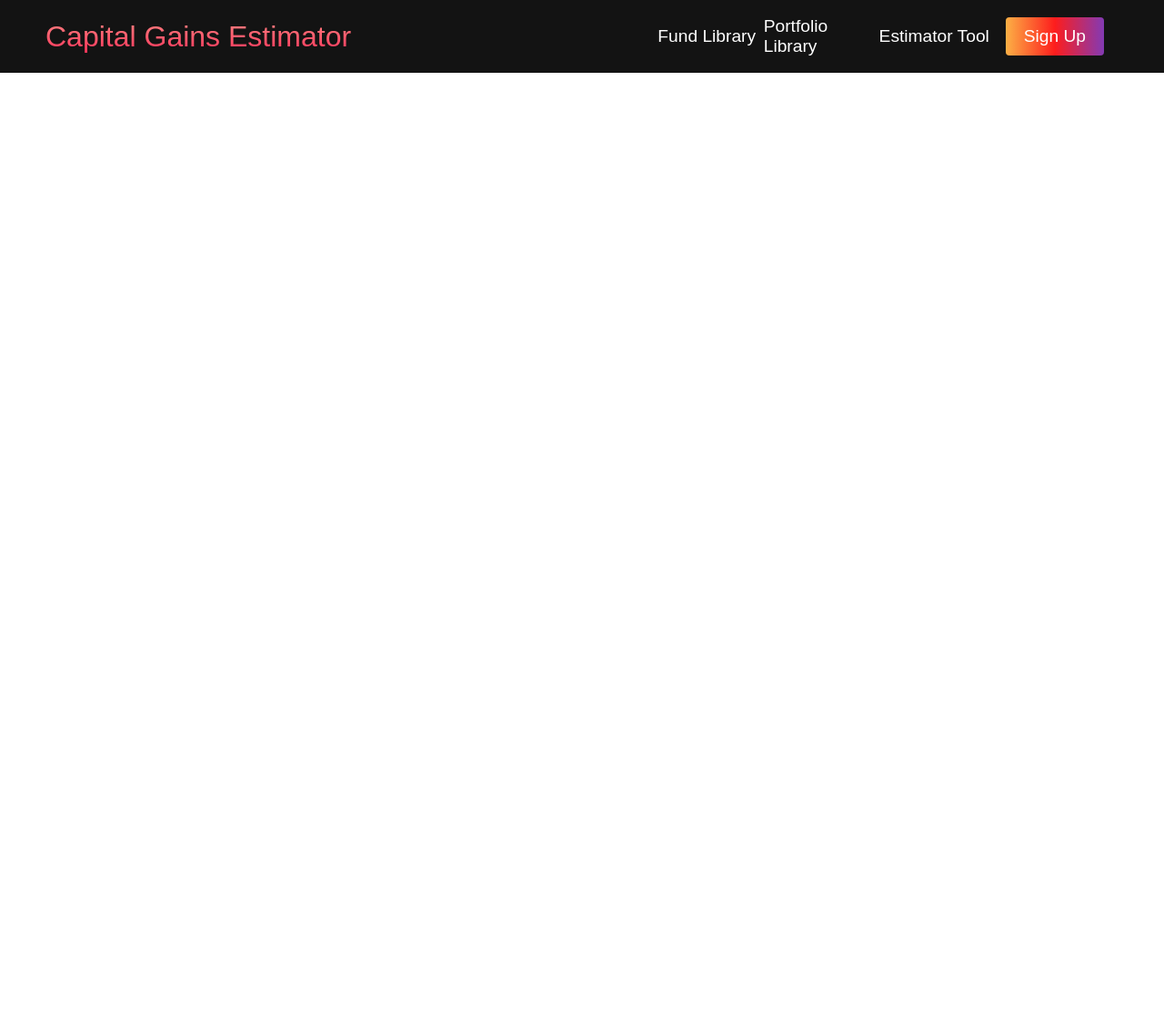
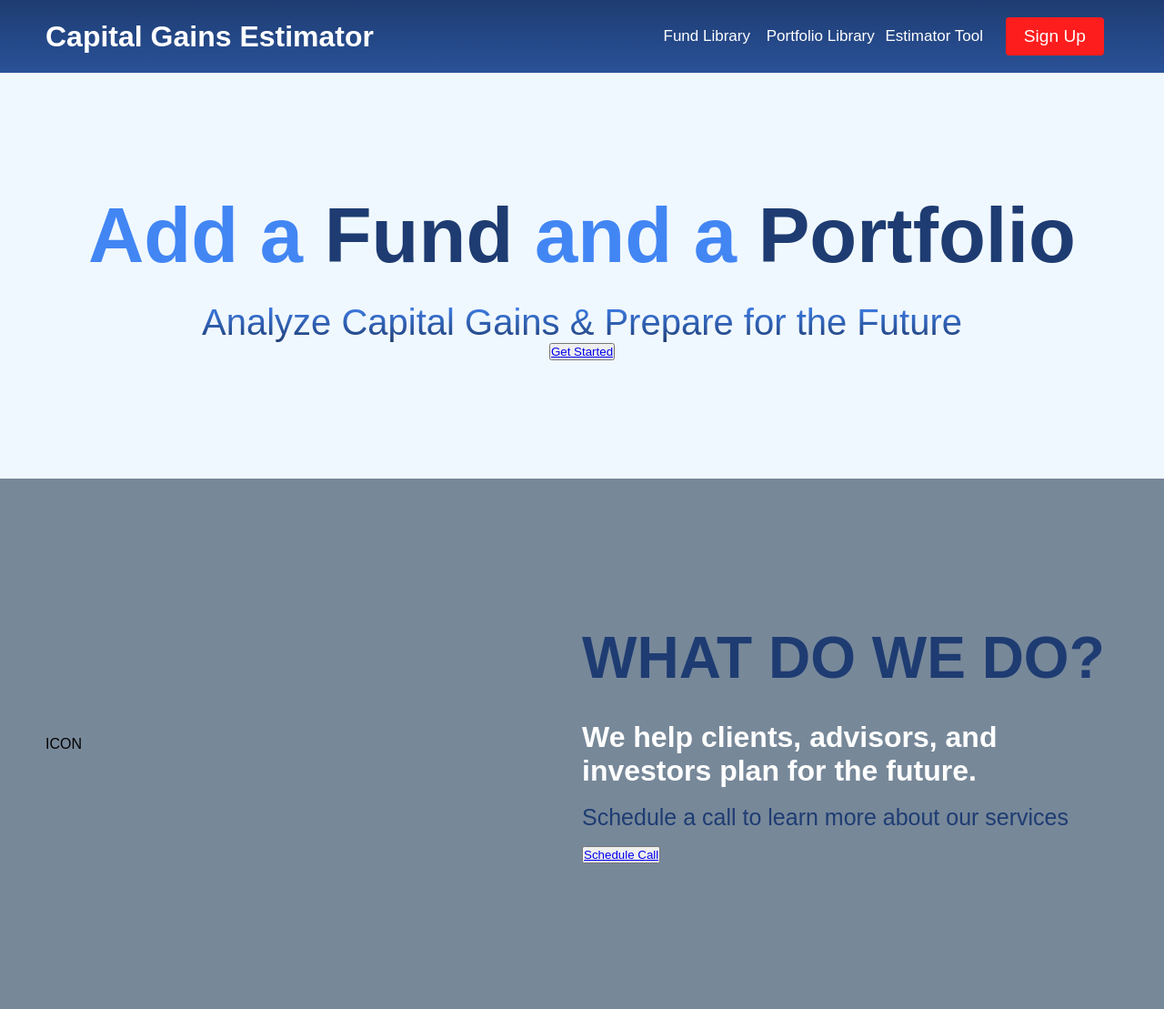
Before and after one commit to AustinNoyes-Business/Capital-Gains-Estimator, a plain HTML site: page index.html in a window 1280 px wide. Shown: the whole page at 91% size. Before the commit the page ends 800 px from the top, so only its background shows below. Drawn offline with Linux system fonts and the light colour scheme.

Commit message:
Add files via upload

```diff
--- a/index.html
+++ b/index.html
@@ -32,6 +32,31 @@
         </ul>
       </div>
     </nav>
+
+    <!-- Hero Section -->
+    <div class="hero" id="home">
+      <div class="hero__container">
+        <h1 class="hero__heading">Add a <span>Fund</span> and a <span>Portfolio</span></h1>
+        <p class="hero__description">Analyze Capital Gains & Prepare for the Future</p>
+        <button class="main__btn"><a href="#">Get Started</a></button>
+      </div>
+    </div>
+
+    <!-- About Section -->
+    <div class="main" id="about">
+      <div class="main__container">
+        <div class="main__img--container">
+          <div class="main__img--card">ICON</div>
+        </div>
+        <div class="main__content">
+          <h1>What do we do?</h1>
+          <h2>We help clients, advisors, and investors plan for the future.</h2>
+          <p>Schedule a call to learn more about our services</p>
+          <button class="main__btn"><a href="#">Schedule Call</a></button>
+        </div>
+      </div>
+    </div>
+
     <script src="app.js"></script>
   </body>
 </html>
--- a/styles.css
+++ b/styles.css
@@ -7,7 +7,8 @@
   }
 
   .navbar {
-  background: #131313;
+    background: #1e3c72;
+    background-image: linear-gradient(to top, #2a5298 0%, #1e3c72 100%);
     height: 80px;
     display: flex;
     justify-content: center;
@@ -30,8 +31,7 @@
   }
 
   #navbar__logo {
-  background-color: #ff8177;
-  background-image: linear-gradient(to top, #ff0844 0%, #ffb199 100%);
+    background-color: #fff;
     background-size: 100%;
     -webkit-background-clip: text;
     -moz-background-clip: text;
@@ -42,6 +42,7 @@
     cursor: pointer;
     text-decoration: none;
     font-size: 2rem;
+    font-weight: bold;
   }
 
   .navbar__menu {
@@ -55,6 +56,7 @@
   }
 
   .navbar__links {
+    font-size: 17px;
     color: #fff;
     display: flex;
     align-items: center;
@@ -84,15 +86,13 @@
     border: none;
     outline: none;
     border-radius: 4px;
-  background: #833ab4;
-  background: -webkit-linear-gradient(to right, #fcb045, #fd1d1d, #833ab4);
-  background: linear-gradient(to right, #fcb045, #fd1d1d, #833ab4);
+    background: #fd1d1d;
     color: #fff;
     transition: all 0.3s ease;
   }
 
   .navbar__links:hover {
-  color: #9518fc;
+    color: #4286f4;
     transition: all 0.3s ease;
   }
 
@@ -160,7 +160,7 @@
       display: flex;
       justify-content: center;
       align-items: center;
-    width: 80%;
+      width: 40%;
       height: 80px;
       margin: 0;
     }
@@ -189,3 +189,119 @@
       transform: translateY(-8px) rotate(-45deg);
     }
   }
+
+  /* Hero Section */
+  .hero {
+    background: #f0f8ff;
+    padding: 100px 0;
+  }
+
+  .hero__container {
+    display: flex;
+    flex-direction: column;
+    justify-content: center;
+    align-items: center;
+    max-width: 1200px;
+    margin: 0 auto;
+    height: 90%;
+    text-align: center;
+    padding: 30px;
+  }
+
+  .hero__heading {
+    font-size: 85px;
+    margin-bottom: 24px;
+    color: #4286f4;
+  }
+
+  .hero__heading span{
+    background: #1e3c72;
+    background-size: 100%;
+    -webkit-background-clip: text;
+    -moz-background-clip: text;
+    -webkit-text-fill-color: transparent;
+    -moz-text-fill-color: transparent;
+  }
+
+  .hero__description {
+    font-size: 40px;
+    background: #1e3c72;
+    background: -webkit-linear-gradient(to bottom, #4286f4, #1e3c72);
+    background: linear-gradient(to bottom, #4286f4, #1e3c72);
+    background-size: 100%;
+    -webkit-background-clip: text;
+    -moz-background-clip: text;
+    -webkit-text-fill-color: transparent;
+    -moz-text-fill-color: transparent;
+  }
+
+  .highlight {
+    border-bottom: 4px solid rgb(132,0,255);
+  }
+
+  @media screen and (max-width: 768px) {
+    .hero__heading {
+      font-size: 60px;
+    }
+
+    .hero__description {
+      font-size: 40px;
+    }
+  }
+
+  /* About Section */
+  .main {
+    background-color: #778899;
+    padding: 10rem 0;
+  }
+
+  .main__container {
+    display: grid;
+    grid-template-columns: 1fr 1fr;
+    align-items: center;
+    justify-content: center;
+    margin: 0 auto;
+    height: 90%;
+    z-index: 1;
+    width: 100%;
+    max-width: 1300px;
+    padding: 0 50px;
+  }
+
+  .main__content {
+    color: #fff;
+    width: 100%;
+  }
+
+  .main__content h1 {
+    font-size: 4rem;
+    background-color: #1e3c72;
+    background-size: 100%;
+    -webkit-background-clip: text;
+    -moz-background-clip: text;
+    -webkit-text-fill-color: transparent;
+    -moz-text-fill-color: transparent;
+    text-transform: uppercase;
+    margin-bottom: 32px;
+  }
+
+  .main__content h2 {
+    font-size: 2rem;
+    background: #fff;
+    background-size: 100%;
+    -webkit-background-clip: text;
+    -moz-background-clip: text;
+    -webkit-text-fill-color: transparent;
+    -moz-text-fill-color: transparent;
+    padding-bottom: 3%;
+  }
+
+  .main__content p {
+    font-size: 25px;
+    background-color: #1e3c72;
+    -webkit-background-clip: text;
+    -moz-background-clip: text;
+    -webkit-text-fill-color: transparent;
+    -moz-text-fill-color: transparent;
+    padding-bottom: 3%;
+  }
```
Lines whose indentation alone changed are shown as unchanged.
